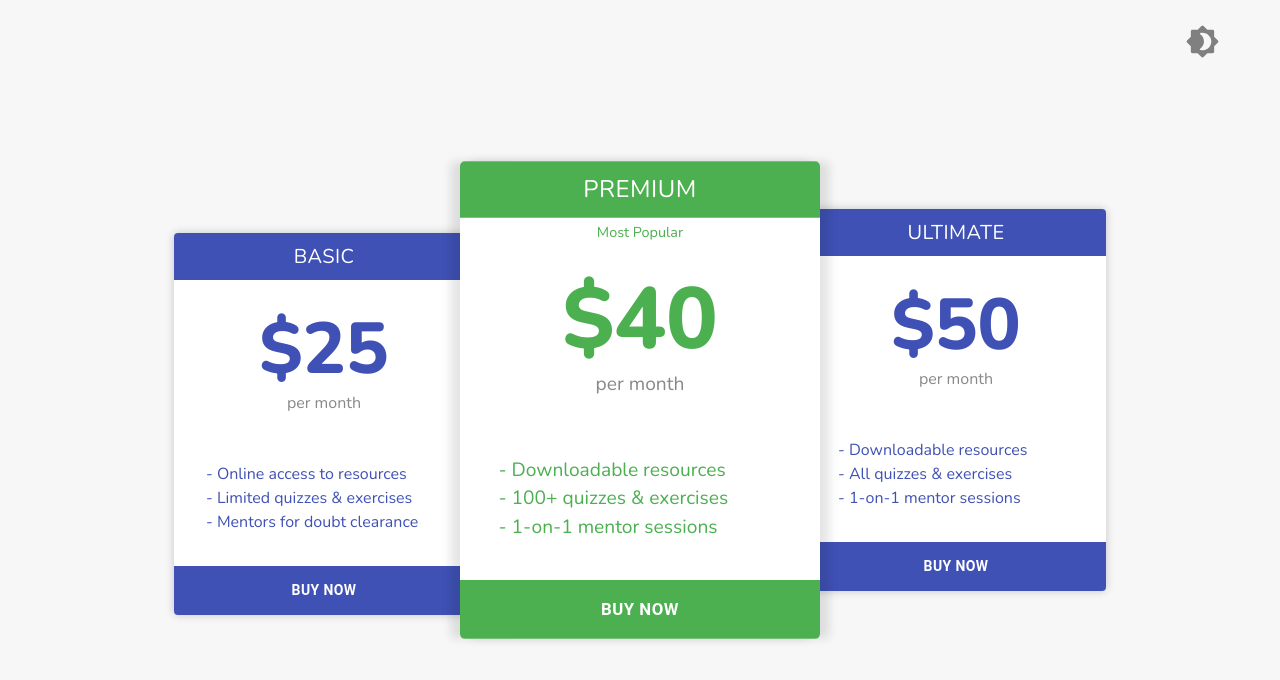
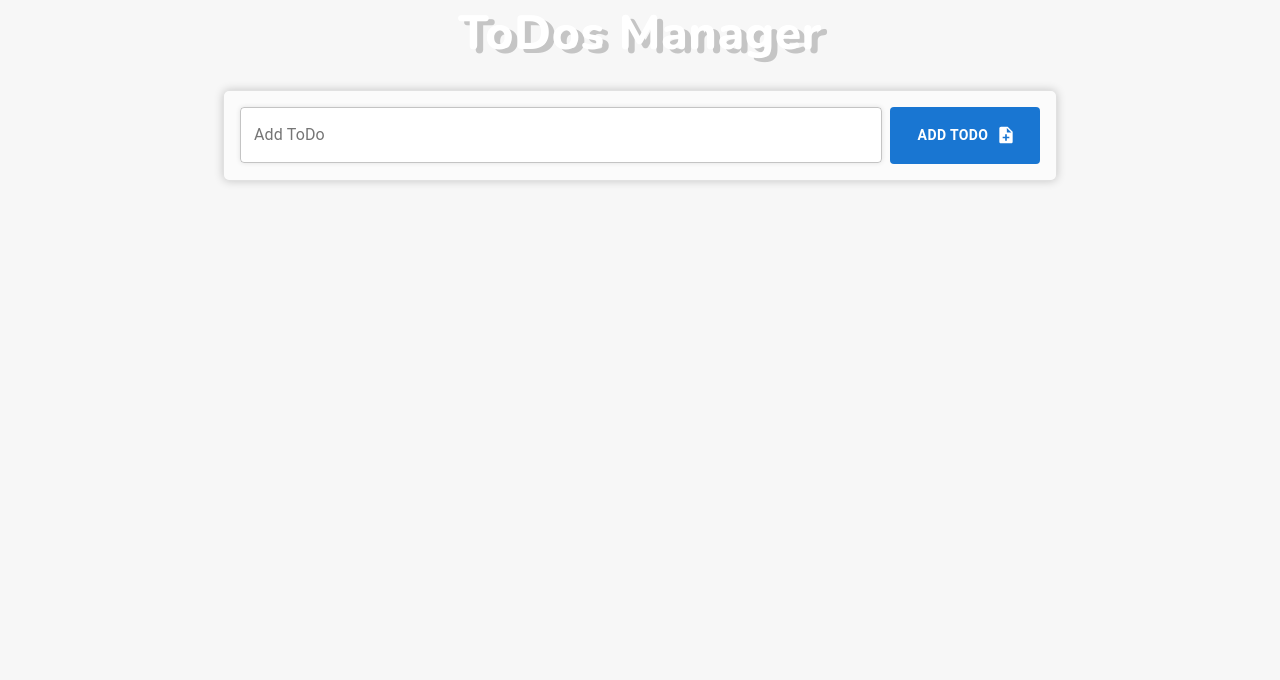
Before and after one commit to DemonDaddy22/all-about-reactJS, a React (Create React App) app: page /todos in a window 1280 px wide. Shown: the top 680 px of the page. Built offline with nearby package versions, Linux system fonts and the light colour scheme.

Commit message:
restructure code to add routes

```diff
--- a/package.json
+++ b/package.json
@@ -11,6 +11,7 @@
     "@testing-library/user-event": "^7.1.2",
     "react": "^16.13.1",
     "react-dom": "^16.13.1",
+    "react-router-dom": "^5.2.0",
     "react-scripts": "3.4.3"
   },
   "scripts": {
--- a/src/App.js
+++ b/src/App.js
@@ -1,12 +1,11 @@
 import React from 'react';
 import './App.css';
-import Todos from './components/Todos';
-import PricingCards from './components/PricingCards';
+import { BrowserRouter } from 'react-router-dom';
+import Routes from './routes';
 
 export default class App extends React.Component {
 
     render = () => {
-        // return <Todos />;
-        return <PricingCards />
+        return <BrowserRouter><Routes /></BrowserRouter>;
     }
 }
--- /dev/null
+++ b/src/components/Home/index.js
@@ -0,0 +1,9 @@
+import React from 'react';
+
+import classes from './styles.module.css';
+import Page from '../../ui-components/Page';
+
+export default class Home extends React.Component {
+
+    render = () => <Page>Home</Page>;
+}
--- a/src/components/PricingCards/index.js
+++ b/src/components/PricingCards/index.js
@@ -7,6 +7,7 @@ import Iconbutton from '../../ui-components/Button/Iconbutton';
 import Brightness4RoundedIcon from '@material-ui/icons/Brightness4Rounded';
 import Brightness7RoundedIcon from '@material-ui/icons/Brightness7Rounded';
 import { GREY_50, GREEN_500, GREEN_300, INDIGO_300, INDIGO_500 } from '../../resources/colors';
+import Page from '../../ui-components/Page';
 
 // use var and themed for colors for future implementation of theme on all the projects
 export default class PricingCards extends React.Component {
@@ -32,7 +33,7 @@ export default class PricingCards extends React.Component {
             // window.location.reload();
         });
 
-    render = () => <>
+    render = () => <Page>
         <div className={classes.switchWrapper}>
             <Iconbutton iconColor={GREY_50} onClick={this.handleThemeChange} icon={this.state.theme ? <Brightness7RoundedIcon fontSize='large' /> : <Brightness4RoundedIcon fontSize='large' />}></Iconbutton>
         </div>
@@ -47,5 +48,5 @@ export default class PricingCards extends React.Component {
                 cardContainerClass={classes.cardMargin} features={{ features: ['Downloadable resources', 'All quizzes & exercises', '1-on-1 mentor sessions'], style: { color: this.state.primaryColor } }}
                 buttonColor={this.state.primaryColor} />
         </div>
-    </>;
+    </Page>;
 }
--- a/src/components/Todos/index.js
+++ b/src/components/Todos/index.js
@@ -1,5 +1,6 @@
 /* eslint-disable no-restricted-globals */
 import React from 'react';
+
 import classes from './styles.module.css';
 import Input from '../../ui-components/Input';
 import Button from '../../ui-components/Button';
@@ -8,6 +9,7 @@ import NoteAddIcon from '@material-ui/icons/NoteAdd';
 import Iconbutton from '../../ui-components/Button/Iconbutton';
 import { isEmptyList, isEmptyString } from '../../utils';
 import Todo from './components/Todo';
+import Page from '../../ui-components/Page';
 
 export default class Todos extends React.Component {
 
@@ -54,7 +56,7 @@ export default class Todos extends React.Component {
         const { value, todos, snackMessage, snackOpen, snackSeverity } = this.state;
         const { containerStyle } = this.props;
 
-        return <>
+        return <Page>
             <div className={classes.todosHeader}>ToDos Manager</div>
             <div className={classes.addTodosContainer} style={containerStyle}>
                 <div className={classes.addTodoWrapper}>
@@ -70,6 +72,6 @@ export default class Todos extends React.Component {
                 })}
             </div>}
             <SnackBar message={snackMessage} severity={snackSeverity} handleClose={this.handleSnackClose} open={snackOpen} />
-        </>;
+        </Page>;
     }
 }
--- a/src/index.css
+++ b/src/index.css
@@ -56,13 +56,6 @@ body {
     font-family: 'Nunito', sans-serif;
     -webkit-font-smoothing: antialiased;
     -moz-osx-font-smoothing: grayscale;
-    background: var(--page-bg);
-    display: flex;
-    align-items: center;
-    justify-content: center;
-    min-height: 100vh;
-    width: 100vw;
-    transition: background-color 0.5s ease-in-out, color 0.5s ease-in-out;
 }
 
 code {
@@ -127,6 +120,7 @@ code {
 }
 
 #root {
-    width: inherit;
-    height: inherit;
+    min-height: 100vh;
+    min-width: 100vw;
+    overflow: auto;
 }
--- /dev/null
+++ b/src/routes/index.js
@@ -0,0 +1,23 @@
+import React from 'react';
+
+import { Route, Switch, Redirect } from 'react-router-dom';
+import Home from '../components/Home';
+import Todos from '../components/Todos';
+import PricingCards from '../components/PricingCards';
+
+export default class Routes extends React.Component {
+
+    render = () => {
+        return (
+            <Switch>
+                <Route exact path='/' component={Home} />
+
+                <Route exact path='/todos' component={Todos} />
+
+                <Route exact path='/pricing-cards' component={PricingCards} />
+
+                <Redirect to='/' from='*' />
+            </Switch>
+        );
+    }
+}
--- /dev/null
+++ b/src/ui-components/Page/index.js
@@ -0,0 +1,10 @@
+import React from 'react';
+import './styles.module.css';
+import classes from './styles.module.css';
+
+export default class Page extends React.Component {
+
+    render = () => <div className={classes.page}>
+        {this.props.children}
+    </div>
+}
--- /dev/null
+++ b/src/ui-components/Page/styles.module.css
@@ -0,0 +1,10 @@
+.page {
+    min-width: inherit;
+    min-height: inherit;
+    width: 100%;
+    height: 100%;
+    overflow: inherit;
+    position: relative;
+    background-color: var(--page-bg);
+    transition: background-color 0.5s ease-in-out, color 0.5s ease-in-out;
+}
```
Also changed, not shown: src/components/Home/styles.module.css (added), 1 other file (tests, documents, lock files or other folders).
